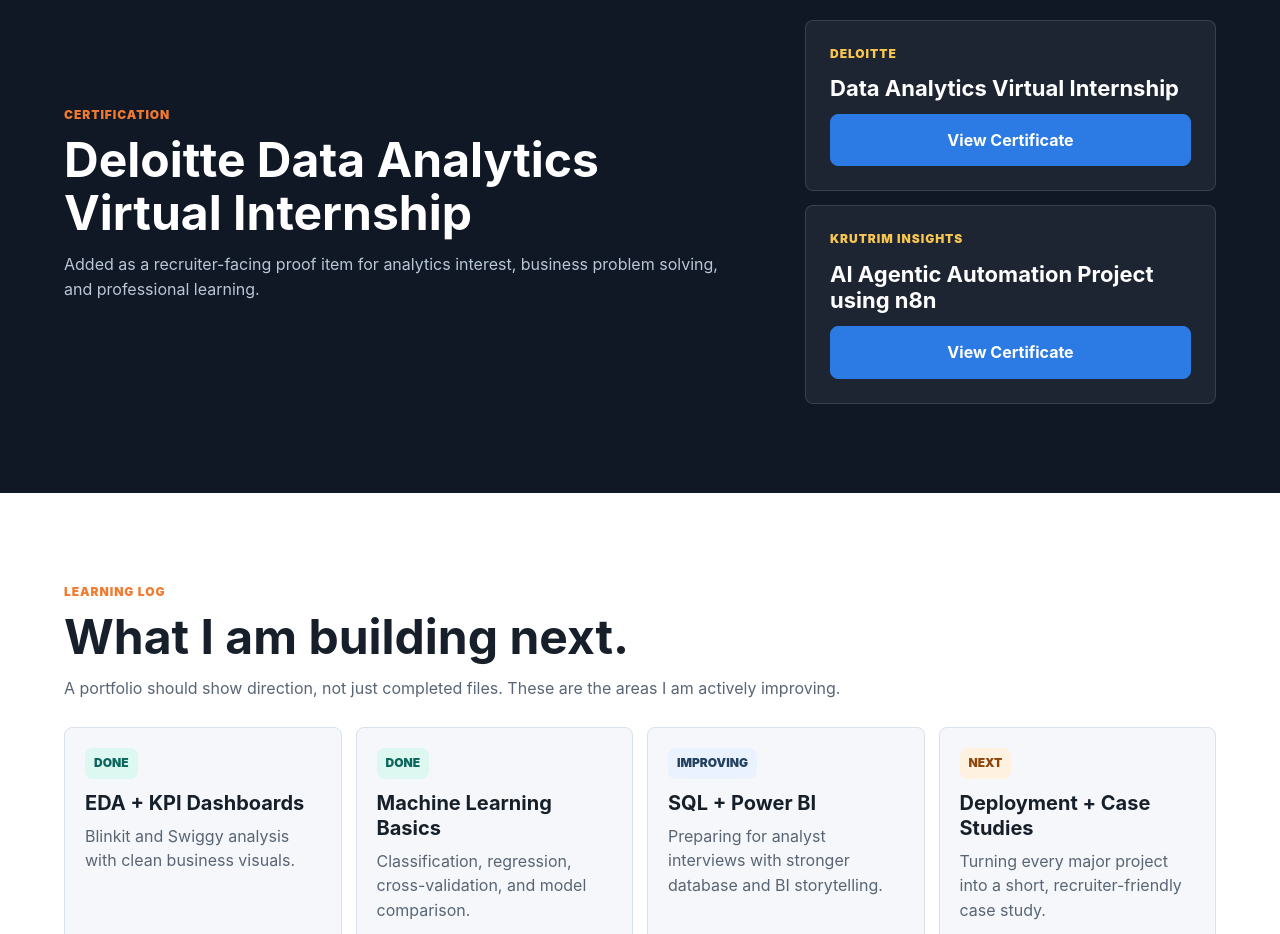
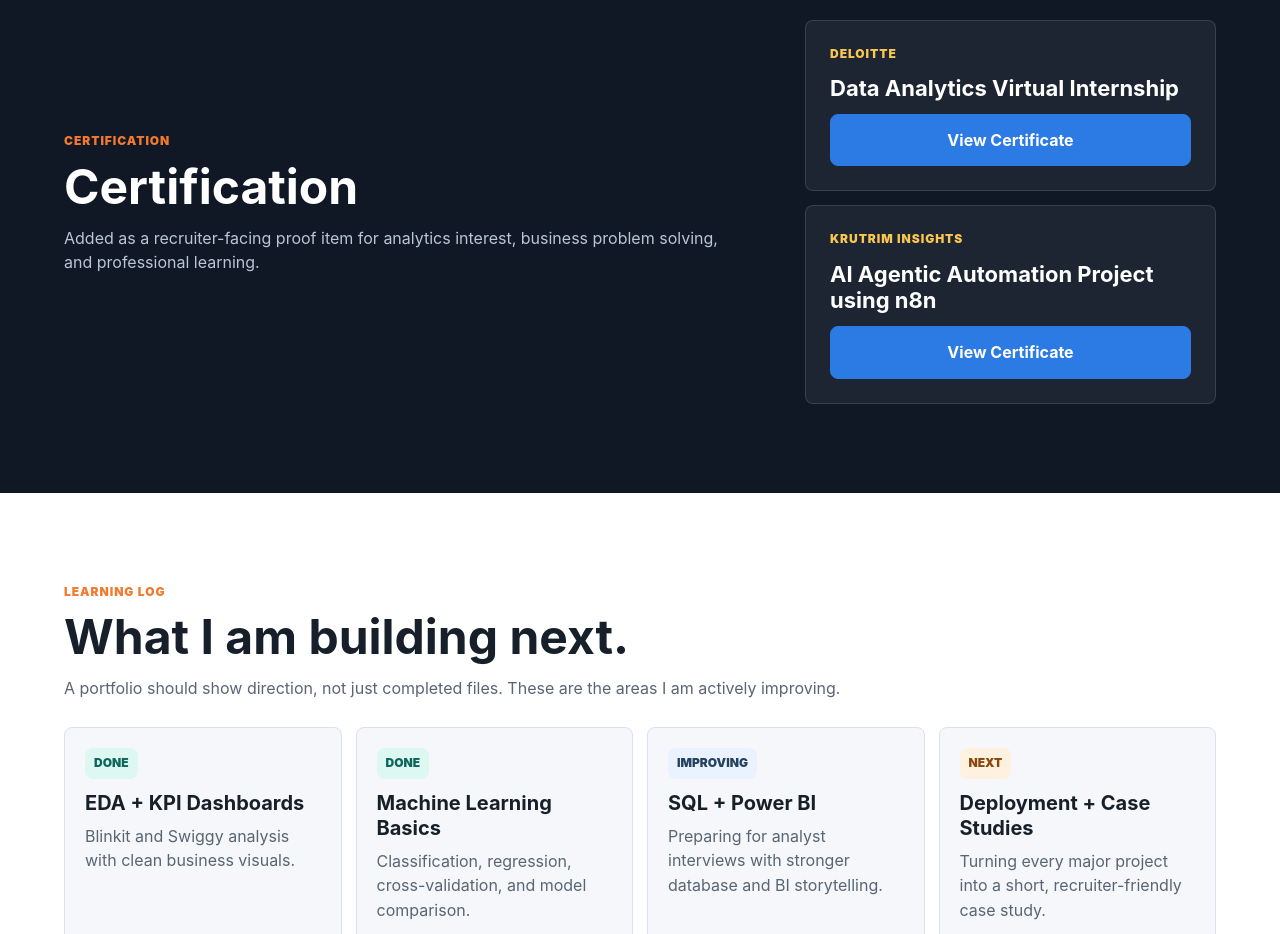
Before and after one commit to Bansal-yash08/yashbansal_portfolio, a plain HTML site: page index.html in a window 1280 px wide. Shown: the part 9340-10274 px from the top of the page. Drawn offline with Linux system fonts and the light colour scheme.

Commit message:
Update certification section heading

```diff
--- a/index.html
+++ b/index.html
@@ -482,7 +482,7 @@
         <div class="certificate-card">
           <div>
             <p class="eyebrow">Certification</p>
-            <h2>Deloitte Data Analytics Virtual Internship</h2>
+            <h2>Certification</h2>
             <p class="section-copy">
               Added as a recruiter-facing proof item for analytics interest, business problem solving, and professional learning.
             </p>
```
